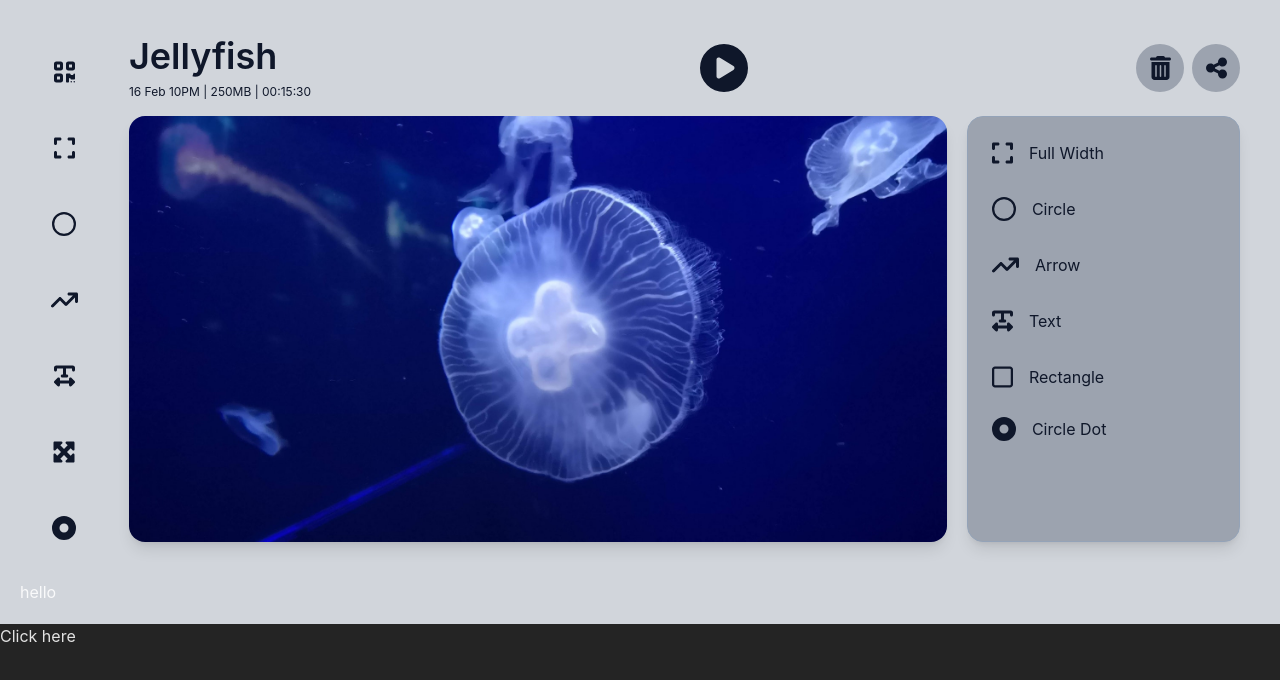
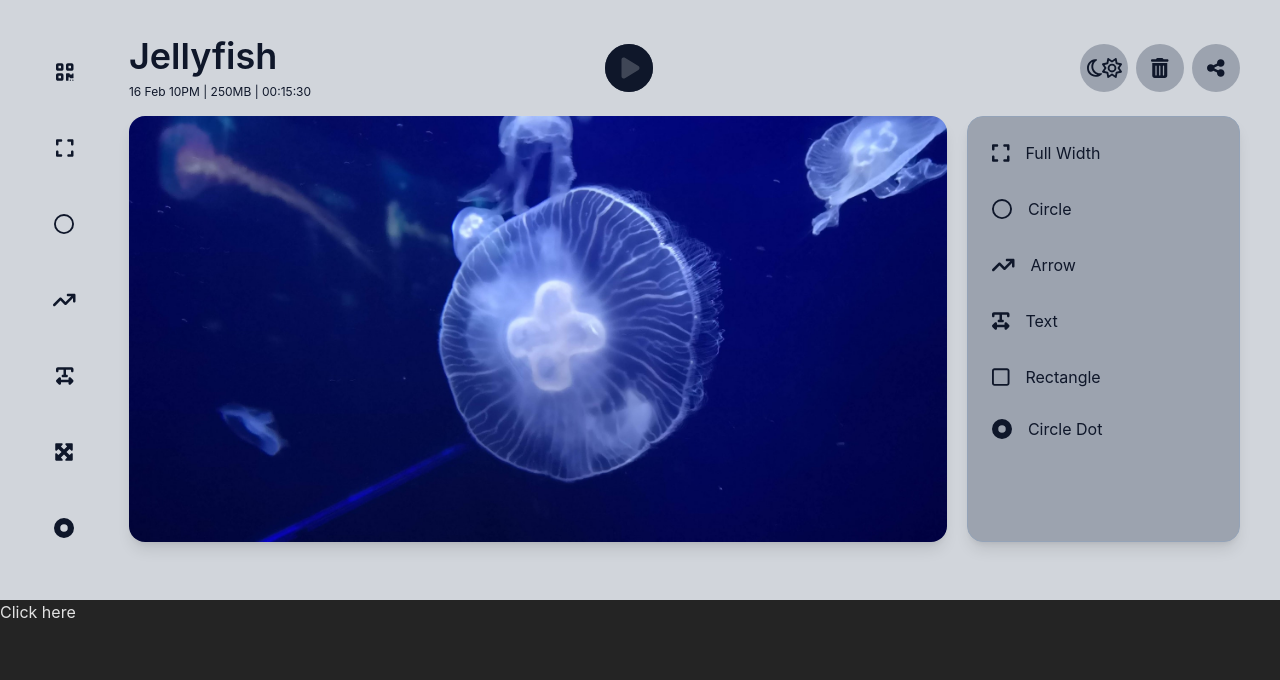
Before and after one commit to mahbubnoyon506/vue-project, a Vue app: page / in a window 1280 px wide. Shown: the top 680 px of the page. Built offline with nearby package versions, Linux system fonts and the light colour scheme.

Commit message:
conditional render added

```diff
--- a/src/App.vue
+++ b/src/App.vue
@@ -5,105 +5,148 @@ const toggleDark = useToggle(isDark)
 </script>
 
 <template>
-  <div class="bg-gray-300 dark:bg-slate-800 p-5">
-    <div class="flex">
-      <div class="w-24 flex justify-center">
+  <div class="bg-gray-300 dark:bg-slate-800 p-2 lg:p-5">
+    <div class="flex relative">
+      <div class="w-24 h-80 lg:h-auto flex justify-center md:overflow-y-scroll lg:overflow-y-hidden sticky top-0">
         <ul class="">
-          <li class="my-5 lg:my-7 text-2xl text-slate-900 dark:text-slate-100 hover:bg-gray-400 dark:hover:text-slate-900 w-12 h-12 flex justify-center items-center rounded-full transition-all ease-in-out duration-500"><font-awesome-icon icon="fa-solid fa-qrcode" />
+          <li
+            class="my-1 cursor-pointer lg:my-7 text-xl text-slate-900 dark:text-slate-100 hover:bg-gray-400 dark:hover:text-slate-900 w-12 h-12 flex justify-center items-center rounded-full transition-all ease-in-out duration-500">
+            <font-awesome-icon icon="fa-solid fa-qrcode" />
           </li>
-          <li class="my-5 lg:my-7 text-2xl text-slate-900 dark:text-slate-100 hover:bg-gray-400 dark:hover:text-slate-900 w-12 h-12 flex justify-center items-center rounded-full transition-all ease-in-out duration-500"><font-awesome-icon icon="fa-solid fa-expand" />
+          <li
+            class="my-1 cursor-pointer lg:my-7 text-xl text-slate-900 dark:text-slate-100 hover:bg-gray-400 dark:hover:text-slate-900 w-12 h-12 flex justify-center items-center rounded-full transition-all ease-in-out duration-500">
+            <font-awesome-icon icon="fa-solid fa-expand" />
           </li>
-          <li class="my-5 lg:my-7 text-2xl text-slate-900 dark:text-slate-100 hover:bg-gray-400 dark:hover:text-slate-900 w-12 h-12 flex justify-center items-center rounded-full transition-all ease-in-out duration-500"><font-awesome-icon icon="fa-regular fa-circle" />
+          <li
+            class="my-1 cursor-pointer lg:my-7 text-xl text-slate-900 dark:text-slate-100 hover:bg-gray-400 dark:hover:text-slate-900 w-12 h-12 flex justify-center items-center rounded-full transition-all ease-in-out duration-500">
+            <font-awesome-icon icon="fa-regular fa-circle" />
           </li>
-          <li class="my-5 lg:my-7 text-2xl text-slate-900 dark:text-slate-100 hover:bg-gray-400 dark:hover:text-slate-900 w-12 h-12 flex justify-center items-center rounded-full transition-all ease-in-out duration-500"><font-awesome-icon
-              icon="fa-solid fa-arrow-trend-up" /></li>
-          <li class="my-5 lg:my-7 text-2xl text-slate-900 dark:text-slate-100 hover:bg-gray-400 dark:hover:text-slate-900 w-12 h-12 flex justify-center items-center rounded-full transition-all ease-in-out duration-500"><font-awesome-icon icon="fa-solid fa-text-width" />
+          <li
+            class="my-1 cursor-pointer lg:my-7 text-xl text-slate-900 dark:text-slate-100 hover:bg-gray-400 dark:hover:text-slate-900 w-12 h-12 flex justify-center items-center rounded-full transition-all ease-in-out duration-500">
+            <font-awesome-icon icon="fa-solid fa-arrow-trend-up" />
           </li>
-          <li class="my-5 lg:my-7 text-2xl text-slate-900 dark:text-slate-100 hover:bg-gray-400 dark:hover:text-slate-900 w-12 h-12 flex justify-center items-center rounded-full transition-all ease-in-out duration-500"><font-awesome-icon icon="fa-solid fa-maximize" />
+          <li
+            class="my-1 cursor-pointer lg:my-7 text-xl text-slate-900 dark:text-slate-100 hover:bg-gray-400 dark:hover:text-slate-900 w-12 h-12 flex justify-center items-center rounded-full transition-all ease-in-out duration-500">
+            <font-awesome-icon icon="fa-solid fa-text-width" />
           </li>
-          <li class="my-5 lg:my-7 text-2xl text-slate-900 dark:text-slate-100 hover:bg-gray-400 dark:hover:text-slate-900 w-12 h-12 flex justify-center items-center rounded-full transition-all ease-in-out duration-500"><font-awesome-icon icon="fa-solid fa-circle-dot" />
+          <li
+            class="my-1 cursor-pointer lg:my-7 text-xl text-slate-900 dark:text-slate-100 hover:bg-gray-400 dark:hover:text-slate-900 w-12 h-12 flex justify-center items-center rounded-full transition-all ease-in-out duration-500">
+            <font-awesome-icon icon="fa-solid fa-maximize" />
+          </li>
+          <li
+            class="my-1 cursor-pointer lg:my-7 text-xl text-slate-900 dark:text-slate-100 hover:bg-gray-400 dark:hover:text-slate-900 w-12 h-12 flex justify-center items-center rounded-full transition-all ease-in-out duration-500">
+            <font-awesome-icon icon="fa-solid fa-circle-dot" />
           </li>
         </ul>
       </div>
       <div class="px-5 w-full">
-        <div class=" flex justify-between items-center py-4">
-          <div>
+        <div class="md:flex justify-between items-center py-4">
+          <div class="md:w-3/4">
             <h1 class="text-4xl font-semibold text-slate-900 dark:text-slate-100">Jellyfish</h1>
             <p class="text-xs pt-2 text-slate-900 dark:text-slate-100">16 Feb 10PM | 250MB | 00:15:30</p>
           </div>
-          <div class="text-5xl text-slate-900 dark:text-slate-100"><font-awesome-icon icon="fa-solid fa-circle-play" />
-          </div>
-          <div class="flex">
-            <div class="mr-2 w-12 h-12 p-3 bg-gray-400 dark:bg-gray-700 rounded-full flex justify-center items-center">
-              <font-awesome-icon class="text-2xl text-slate-900 dark:text-slate-100" icon="fa-solid fa-trash-can" />
+          <div class="flex justify-between items-center mt-3 md:mt-0 w-full">
+            <div class="flex justify-start">
+              <div class="flex cursor-pointer justify-center items-center text-slate-900 dark:text-slate-100">
+                <div
+                  class="animate-ping absolute inline-flex h-8 md:h-12 w-8 md:w-12 rounded-full bg-slate-900 opacity-75">
+                </div>
+                <font-awesome-icon class="text-3xl md:text-5xl" icon="fa-solid fa-circle-play" />
+              </div>
             </div>
-            <div class="w-12 h-12 p-3 bg-gray-400 dark:bg-gray-700 rounded-full flex justify-center items-center">
-              <font-awesome-icon class="text-2xl text-slate-900 dark:text-slate-100" icon="fa-solid fa-share-nodes" />
+            <div class="flex">
+              <div class="cursor-pointer mr-2 w-8 md:w-12 h-8 md:h-12 p-3 bg-gray-400 dark:bg-gray-700 rounded-full flex justify-center items-center">
+                <font-awesome-icon @click="toggleDark()" class="text-lg md:text-xl text-slate-900 dark:text-slate-100" icon="fa-regular fa-moon" />
+                <font-awesome-icon @click="toggleDark()" class="text-lg md:text-xl text-slate-900 dark:text-slate-100" icon="fa-regular fa-sun" />
+              </div>
+              <div
+                class="cursor-pointer mr-2 w-8 md:w-12 h-8 md:h-12 p-3 bg-gray-400 dark:bg-gray-700 rounded-full flex justify-center items-center">
+                <font-awesome-icon class="text-lg md:text-xl text-slate-900 dark:text-slate-100"
+                  icon="fa-solid fa-trash-can" />
+              </div>
+              <div
+                class="cursor-pointer w-8 md:w-12 h-8 md:h-12 p-3 bg-gray-400 dark:bg-gray-700 rounded-full flex justify-center items-center">
+                <font-awesome-icon class="text-lg md:text-xl text-slate-900 dark:text-slate-100"
+                  icon="fa-solid fa-share-nodes" />
+              </div>
             </div>
           </div>
         </div>
-        <div class="flex ">
-          <div class="w-9/12 mr-5"><img class="shadow-lg rounded-2xl" src="../src/assets/jellyfish.jpg" alt=""> </div>
+        <div class="md:flex ">
+          <div class="w-auto md:w-9/12 md:mr-5 mb-4 md:mb-0"><img class="shadow-lg rounded-2xl"
+              src="../src/assets/jellyfish.jpg" alt=""> </div>
           <div
-            class="w-3/12 border border-slate-400  dark:border-slate-700 shadow-lg rounded-2xl p-3  bg-gray-400 dark:bg-gray-800">
+            class="w-auto md:w-4/12 lg:w-3/12 md:h-52 lg:h-auto md:overflow-y-scroll lg:overflow-y-hidden border border-slate-400  dark:border-slate-700 shadow-lg rounded-2xl p-1 lg:p-3  bg-gray-400 dark:bg-gray-800">
             <ul class="">
-              <li class="pb-1 group text-2xl text-slate-900 dark:text-slate-100 ">
+              <li class="pb-1 group text-xl text-slate-900 dark:text-slate-100 ">
                 <div
-                  class="transition-all ease-in-out duration-500 group-hover:bg-slate-300 flex p-3 items-center rounded-xl">
+                  class="transition-all ease-in-out duration-500 group-hover:bg-slate-300 flex p-1 lg:p-3 items-center rounded-xl">
                   <font-awesome-icon class="dark:group-hover:text-slate-900" icon="fa-solid fa-expand" />
-                  <div class="flex justify-between ml-4 w-full">
+                  <div class="flex justify-between ml-2 lg:ml-4 w-full">
                     <p class="text-base dark:group-hover:text-slate-900">Full Width</p>
-                    <font-awesome-icon class="invisible group-hover:visible dark:group-hover:text-slate-900" icon="fa-solid fa-circle-xmark" />
+                    <font-awesome-icon
+                      class="cursor-pointer lg:invisible group-hover:visible dark:group-hover:text-slate-900"
+                      icon="fa-solid fa-circle-xmark" />
                   </div>
                 </div>
               </li>
-              <li class="py-1 group text-2xl text-slate-900 dark:text-slate-100 ">
+              <li class="py-1 group text-xl text-slate-900 dark:text-slate-100 ">
                 <div
-                  class="transition-all ease-in-out duration-500 group-hover:bg-slate-300 flex p-3 items-center rounded-xl">
+                  class="transition-all ease-in-out duration-500 group-hover:bg-slate-300 flex p-1 lg:p-3 items-center rounded-xl">
                   <font-awesome-icon class="dark:group-hover:text-slate-900" icon="fa-regular fa-circle" />
-                  <div class="flex justify-between ml-4 w-full">
+                  <div class="flex justify-between ml-2 lg:ml-4 w-full">
                     <p class="text-base dark:group-hover:text-slate-900">Circle</p>
-                    <font-awesome-icon class="invisible group-hover:visible dark:group-hover:text-slate-900" icon="fa-solid fa-circle-xmark" />
+                    <font-awesome-icon
+                      class="cursor-pointer lg:invisible group-hover:visible dark:group-hover:text-slate-900"
+                      icon="fa-solid fa-circle-xmark" />
                   </div>
                 </div>
               </li>
-              <li class="py-1 group text-2xl text-slate-900 dark:text-slate-100 ">
+              <li class="py-1 group text-xl text-slate-900 dark:text-slate-100 ">
                 <div
-                  class="transition-all ease-in-out duration-500 group-hover:bg-slate-300 flex p-3 items-center rounded-xl">
+                  class="transition-all ease-in-out duration-500 group-hover:bg-slate-300 flex p-1 lg:p-3 items-center rounded-xl">
                   <font-awesome-icon class="dark:group-hover:text-slate-900" icon="fa-solid fa-arrow-trend-up" />
-                  <div class="flex justify-between ml-4 w-full">
+                  <div class="flex justify-between ml-2 lg:ml-4 w-full">
                     <p class="text-base dark:group-hover:text-slate-900">Arrow</p>
-                    <font-awesome-icon class="invisible group-hover:visible dark:group-hover:text-slate-900" icon="fa-solid fa-circle-xmark" />
+                    <font-awesome-icon
+                      class="cursor-pointer lg:invisible group-hover:visible dark:group-hover:text-slate-900"
+                      icon="fa-solid fa-circle-xmark" />
                   </div>
                 </div>
               </li>
-              <li class="py-1 group text-2xl text-slate-900 dark:text-slate-100 ">
+              <li class="py-1 group text-xl text-slate-900 dark:text-slate-100 ">
                 <div
-                  class="transition-all ease-in-out duration-500 group-hover:bg-slate-300 flex p-3 items-center rounded-xl">
+                  class="transition-all ease-in-out duration-500 group-hover:bg-slate-300 flex p-1 lg:p-3 items-center rounded-xl">
                   <font-awesome-icon class="dark:group-hover:text-slate-900" icon="fa-solid fa-text-width" />
-                  <div class="flex justify-between ml-4 w-full">
+                  <div class="flex justify-between ml-2 lg:ml-4 w-full">
                     <p class="text-base dark:group-hover:text-slate-900">Text</p>
-                    <font-awesome-icon class="invisible group-hover:visible dark:group-hover:text-slate-900" icon="fa-solid fa-circle-xmark" />
+                    <font-awesome-icon
+                      class="cursor-pointer lg:invisible group-hover:visible dark:group-hover:text-slate-900"
+                      icon="fa-solid fa-circle-xmark" />
                   </div>
                 </div>
               </li>
-              <li class="pt-1 group text-2xl text-slate-900 dark:text-slate-100 ">
+              <li class="pt-1 group text-xl text-slate-900 dark:text-slate-100 ">
                 <div
-                  class="transition-all ease-in-out duration-500 group-hover:bg-slate-300 flex p-3 items-center rounded-xl">
+                  class="transition-all ease-in-out duration-500 group-hover:bg-slate-300 flex p-1 lg:p-3 items-center rounded-xl">
                   <font-awesome-icon class="dark:group-hover:text-slate-900" icon="fa-regular fa-square" />
-                  <div class="flex justify-between ml-4 w-full">
+                  <div class="flex justify-between ml-2 lg:ml-4 w-full">
                     <p class="text-base dark:group-hover:text-slate-900">Rectangle</p>
-                    <font-awesome-icon class="invisible group-hover:visible dark:group-hover:text-slate-900" icon="fa-solid fa-circle-xmark" />
+                    <font-awesome-icon
+                      class="cursor-pointer lg:invisible group-hover:visible dark:group-hover:text-slate-900"
+                      icon="fa-solid fa-circle-xmark" />
                   </div>
                 </div>
               </li>
-              <li class="py-1 group text-2xl text-slate-900 dark:text-slate-100 ">
+              <li class="py-1 group text-xl text-slate-900 dark:text-slate-100 ">
                 <div
-                  class="transition-all ease-in-out duration-500 group-hover:bg-slate-300 flex p-3 items-center rounded-xl">
+                  class="transition-all ease-in-out duration-500 group-hover:bg-slate-300 flex p-1 lg:p-3 items-center rounded-xl">
                   <font-awesome-icon class="dark:group-hover:text-slate-900" icon="fa-solid fa-circle-dot" />
-                  <div class="flex justify-between ml-4 w-full">
+                  <div class="flex justify-between ml-2 lg:ml-4 w-full">
                     <p class="text-base dark:group-hover:text-slate-900">Circle Dot</p>
-                    <font-awesome-icon class="invisible group-hover:visible dark:group-hover:text-slate-900" icon="fa-solid fa-circle-xmark" />
+                    <font-awesome-icon
+                      class="cursor-pointer lg:invisible group-hover:visible dark:group-hover:text-slate-900"
+                      icon="fa-solid fa-circle-xmark" />
                   </div>
                 </div>
               </li>
@@ -113,7 +156,10 @@ const toggleDark = useToggle(isDark)
       </div>
     </div>
     <div>
-      hello
+      <!-- <span class="flex h-3 w-3">
+        <span class="animate-ping absolute inline-flex h-full w-full rounded-full bg-sky-400 opacity-75"></span>
+        <span class="relative inline-flex rounded-full h-3 w-3 bg-sky-500"></span>
+      </span> -->
     </div>
   </div>
   <button @click="toggleDark()" class="">Click here</button>
--- a/src/main.js
+++ b/src/main.js
@@ -9,12 +9,12 @@ import { FontAwesomeIcon } from '@fortawesome/vue-fontawesome'
 
 /* import specific icons */
 import { faUserSecret, faCartShopping, faQrcode, faExpand, faArrowTrendUp, faTextWidth, faMaximize, faCircleDot, faCirclePlay, faTrashCan, faShareNodes, faCircleXmark} from '@fortawesome/free-solid-svg-icons'
-import { faCircle, faSquare} from '@fortawesome/free-regular-svg-icons'
+import { faCircle, faSquare, faSun, faMoon} from '@fortawesome/free-regular-svg-icons'
 // import { faGridHorizontal} from '@fortawesome/free-regular-svg-icons'
 
 
 /* add icons to the library */
-library.add(faUserSecret, faCartShopping, faQrcode, faExpand, faCircle, faArrowTrendUp, faTextWidth, faMaximize, faCircleDot, faCirclePlay, faTrashCan, faShareNodes, faSquare, faCircleXmark)
+library.add(faUserSecret, faCartShopping, faQrcode, faExpand, faCircle, faArrowTrendUp, faTextWidth, faMaximize, faCircleDot, faCirclePlay, faTrashCan, faShareNodes, faSquare, faCircleXmark, faSun, faMoon)
 
 createApp(App)
 .component('font-awesome-icon', FontAwesomeIcon)
```
